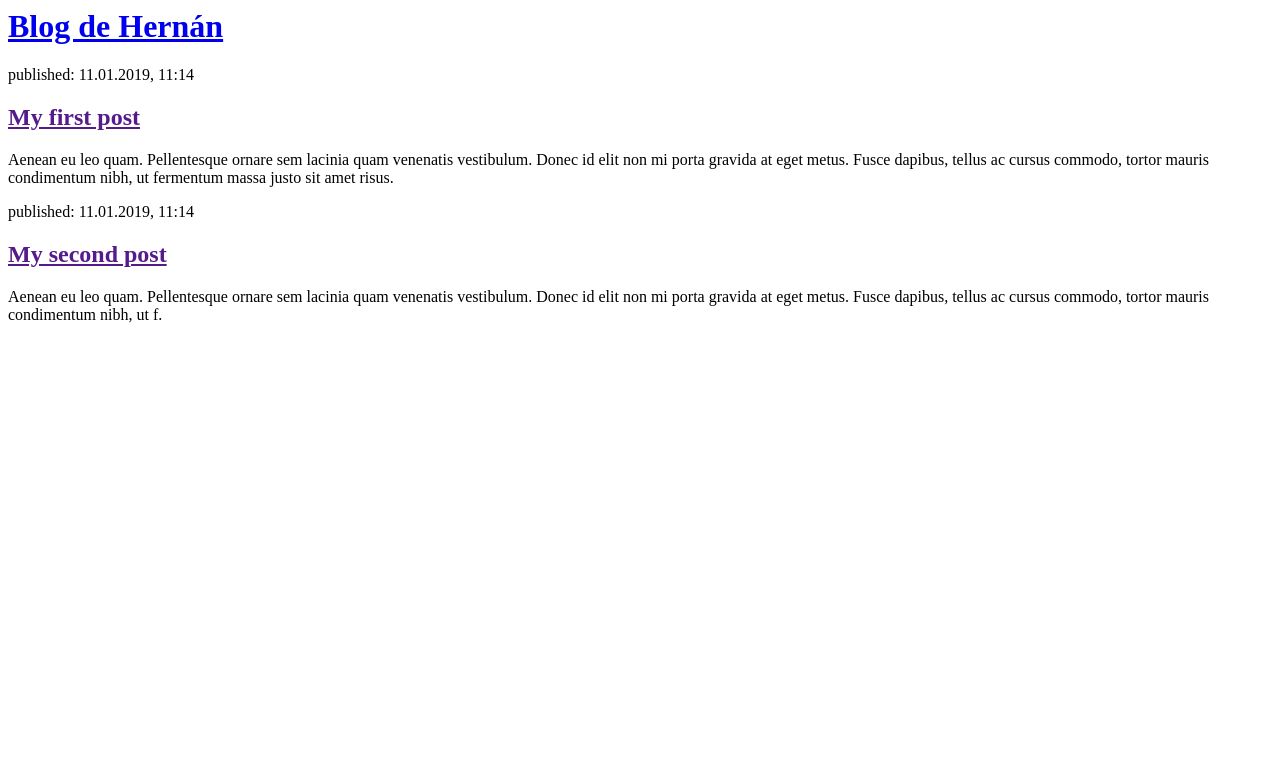
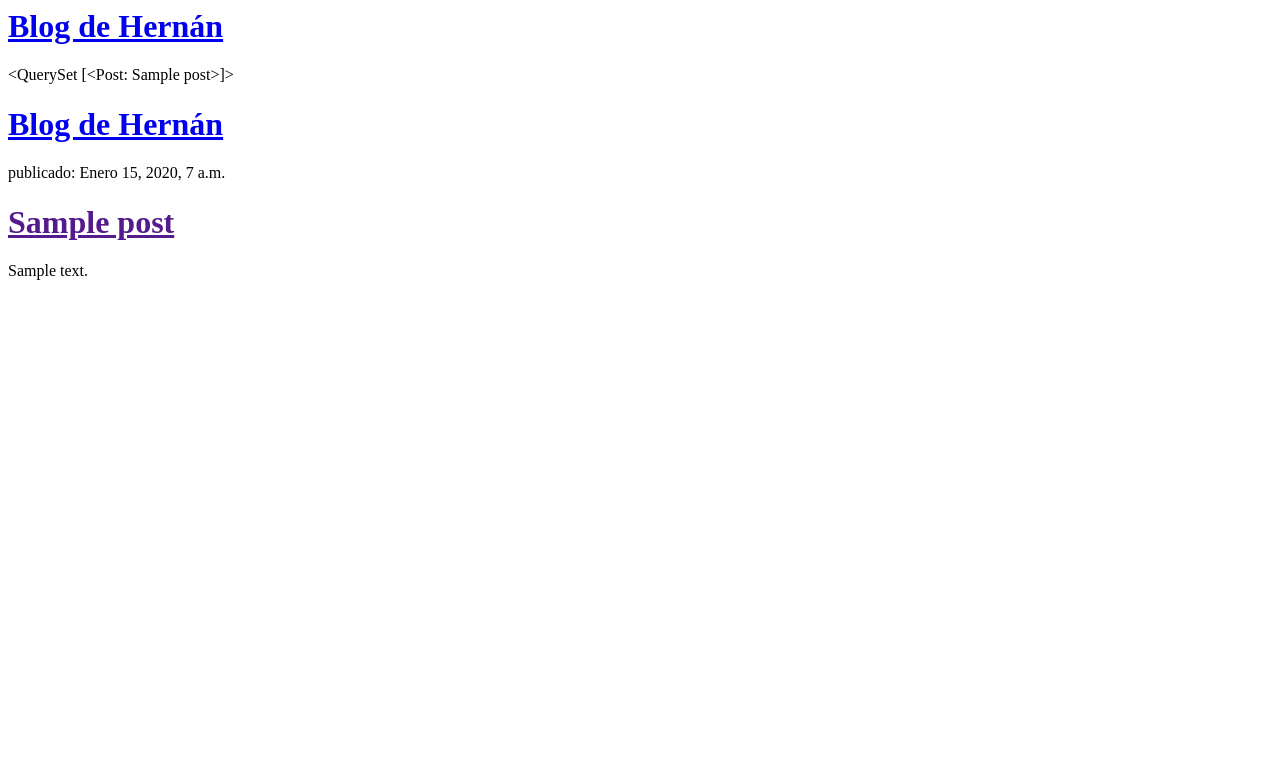
Before and after one commit to azhernan/my-first-blog, a Django app: template blog/templates/blog/post_list.html in a window 1280 px wide. Shown: the top 783 px of the page. Run offline with Django 3.2, Linux system fonts and the light colour scheme; the template is opened without the code that fills it: values that come from a table or form of the project are taken from there, others are empty; tables that the repository leaves empty hold one stand-in row (values such as "Sample post").

Commit message:
Templates modificados para mostrar post desde base de datos.

```diff
--- a/blog/templates/blog/post_list.html
+++ b/blog/templates/blog/post_list.html
@@ -6,17 +6,14 @@
         <div>
             <h1><a href="/">Blog de Hernán</a></h1>
         </div>
-
+        {{ posts }}
+	<div>
+	    <h1><a href="/">Blog de Hernán</a></h1>
+        </div>
+        {% for post in posts %}
         <div>
-            <p>published: 11.01.2019, 11:14</p>
-            <h2><a href="">My first post</a></h2>
-            <p>Aenean eu leo quam. Pellentesque ornare sem lacinia quam venenatis vestibulum. Donec id elit non mi porta gravida at eget metus. Fusce dapibus, tellus ac cursus commodo, tortor mauris condimentum nibh, ut fermentum massa justo sit amet risus.</p>
-        </div>
-
-        <div>
-            <p>published: 11.01.2019, 11:14</p>
-            <h2><a href="">My second post</a></h2>
-            <p>Aenean eu leo quam. Pellentesque ornare sem lacinia quam venenatis vestibulum. Donec id elit non mi porta gravida at eget metus. Fusce dapibus, tellus ac cursus commodo, tortor mauris condimentum nibh, ut f.</p>
-        </div>
-    </body>
+            <p>publicado: {{ post.published_date }} </p><h1><a href=""> {{ post.title }} </a></h1>
+            <p> {{ post.text|linebreaksbr }} </p>
+        </div>{% endfor %}
+   </body>
 </html>
--- a/blog/views.py
+++ b/blog/views.py
@@ -1,6 +1,10 @@
 from django.shortcuts import render
+from .models import Post
+from django.utils import timezone
+
 
 # Create your views here.
 
 def post_list(request):
-    return render(request, 'blog/post_list.html', {})
+    posts = Post.objects.filter(published_date__lte=timezone.now()).order_by('published_date')
+    return render(request, 'blog/post_list.html', {'posts': posts})
```
